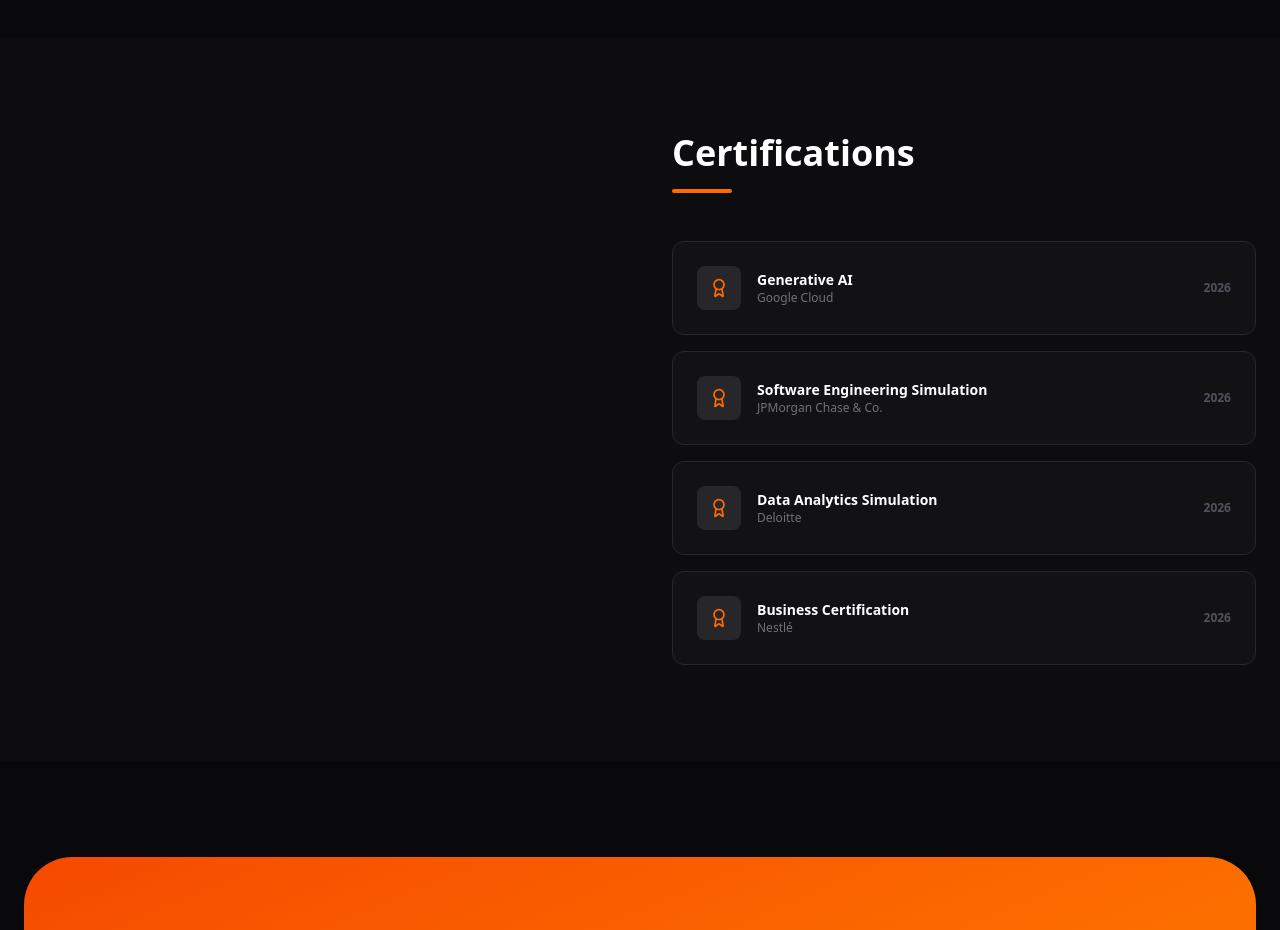
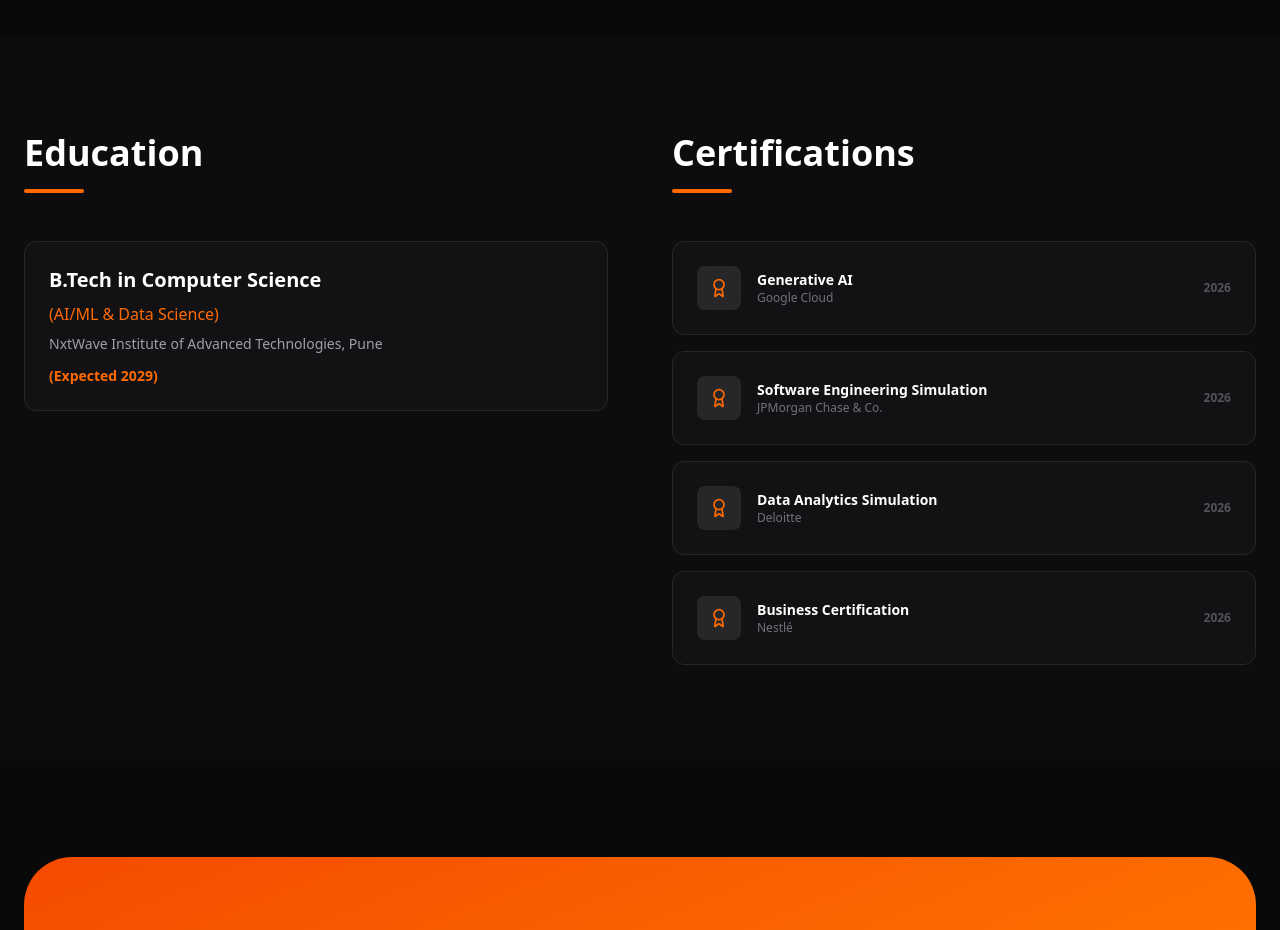
Before and after one commit to satyammishra4049-eng/Portfolio, a React (Vite) app: page / in a window 1280 px wide. Shown: the part 3000-3930 px from the top of the page. Built offline with nearby package versions, Linux system fonts and the light colour scheme.

Commit message:
Add clean education section with AI/ML & Data Science specialization

```diff
--- a/src/App.tsx
+++ b/src/App.tsx
@@ -454,8 +454,18 @@ export default function App() {
       <section className="py-24 bg-zinc-900/30">
         <div className="max-w-7xl mx-auto px-6">
           <div className="grid lg:grid-cols-2 gap-16">
-            {/* Education section removed */}
-            <div></div>
+            {/* Education */}
+            <div>
+              <SectionHeading>Education</SectionHeading>
+              <div className="space-y-6">
+                <div className="p-6 rounded-xl bg-zinc-900/50 border border-zinc-800">
+                  <h3 className="text-xl font-bold text-white mb-2">B.Tech in Computer Science</h3>
+                  <p className="text-orange-500 font-medium mb-2">(AI/ML & Data Science)</p>
+                  <p className="text-zinc-400 text-sm">NxtWave Institute of Advanced Technologies, Pune</p>
+                  <p className="text-orange-500 font-bold text-sm mt-3">(Expected 2029)</p>
+                </div>
+              </div>
+            </div>
 
             {/* Certifications */}
             <div>
```
